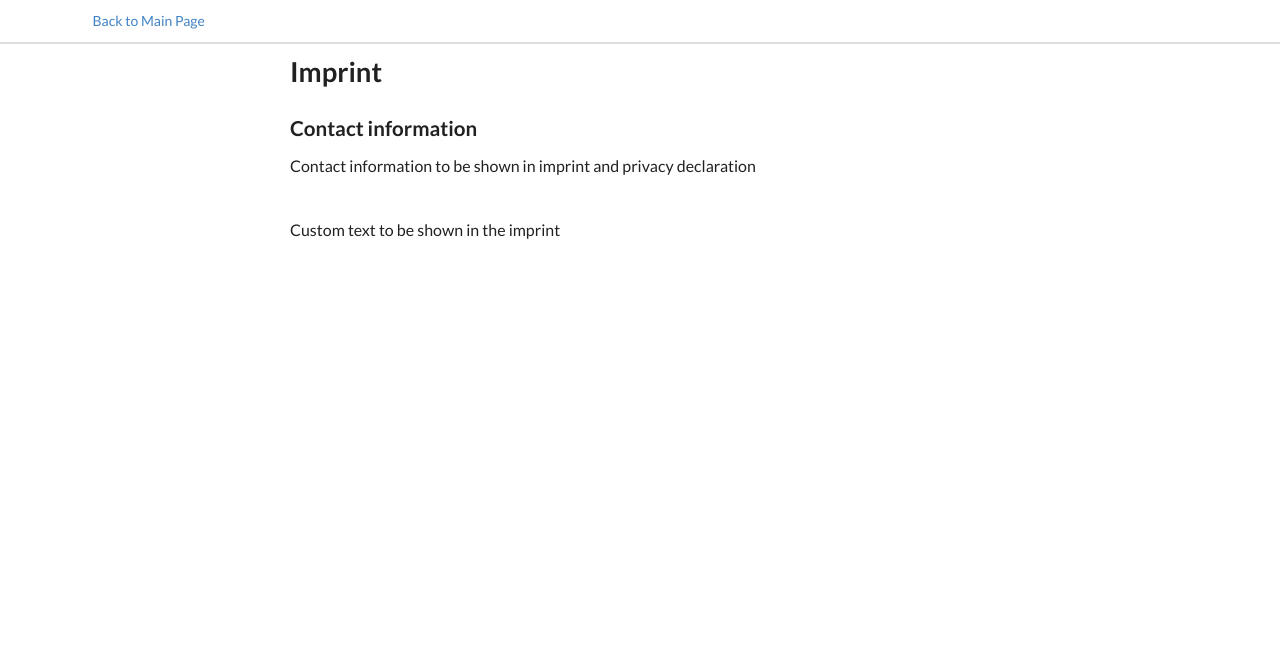
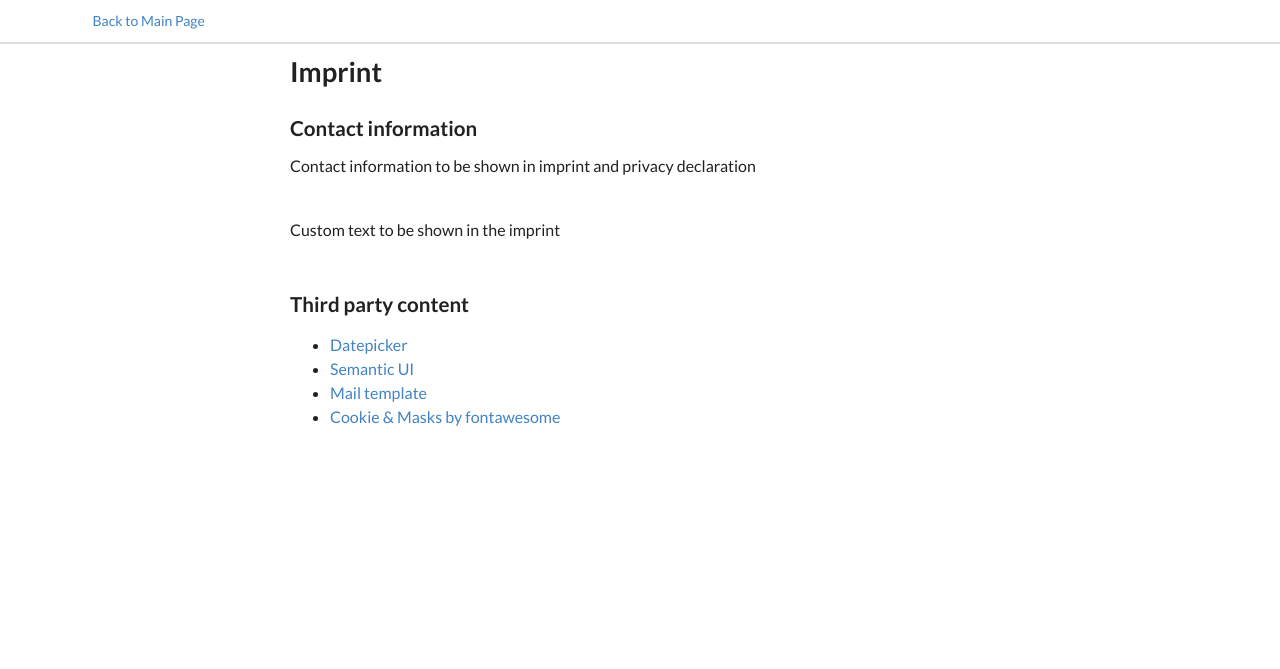
Before and after one commit to m4lt3/theatre_planner, a PHP site: page /imprint.php in a window 1280 px wide. Shown: the top 669 px of the page. Run offline with PHP 8.4, Linux system fonts and the light colour scheme.

Commit message:
Add Attributions. Closes #10

```diff
--- a/imprint.php
+++ b/imprint.php
@@ -28,6 +28,14 @@ $config = require_once __DIR__ . "/php/config.php";
       echo $config->imprint_text;
       ?>
 
+      <br/><br/>
+      <h2 class="ui medium header"><?php echo $lang->third_party_content ?></h2>
+      <ul>
+        <li><a href="https://github.com/xdan/datetimepicker" target="_blank">Datepicker</a></li>
+        <li><a href="https://semantic-ui.com" target="_blank">Semantic UI</a></li>
+        <li><a href="https://assets.wildbit.com/postmark/templates/dist/password_reset.html" target="_blank">Mail template</a></li>
+        <li><a href="https://fontawesome.com/license/free" target="_blank">Cookie & Masks by fontawesome</a></li>
+      </ul>
     </main>
     <?php
     include __DIR__ . "/footer.php";
--- a/php/translations/de.php
+++ b/php/translations/de.php
@@ -117,5 +117,6 @@ return (object) array(
   "functional" => "Funktional",
   "allow_cookies" => "Funktionale Cookies erlauben",
   "og_description" => "Theater-Planer ist ein kostenloses un einfach zu benutzendes Tool, um Proben für die eigene Theatergruppe zu organisiern. Leg gleich los!",
+  "third_party_content" => "Inhalte Dritter",
 );
 ?>
--- a/php/translations/en.php
+++ b/php/translations/en.php
@@ -117,5 +117,6 @@ return (object) array(
   "functional" => "Functional",
   "allow_cookies" => "Allow functional cookies",
   "og_description" => "Theatre Planner is a free and easy to use tool for organizing practices for your theatre group. Get started now!",
+  "third_party_content" => "Third party content",
 );
 ?>
```
